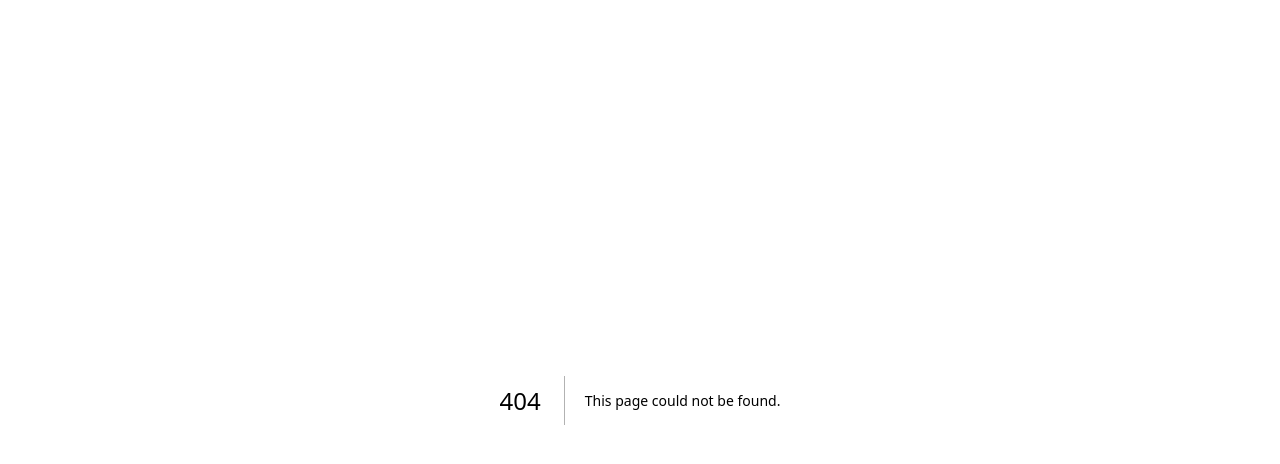
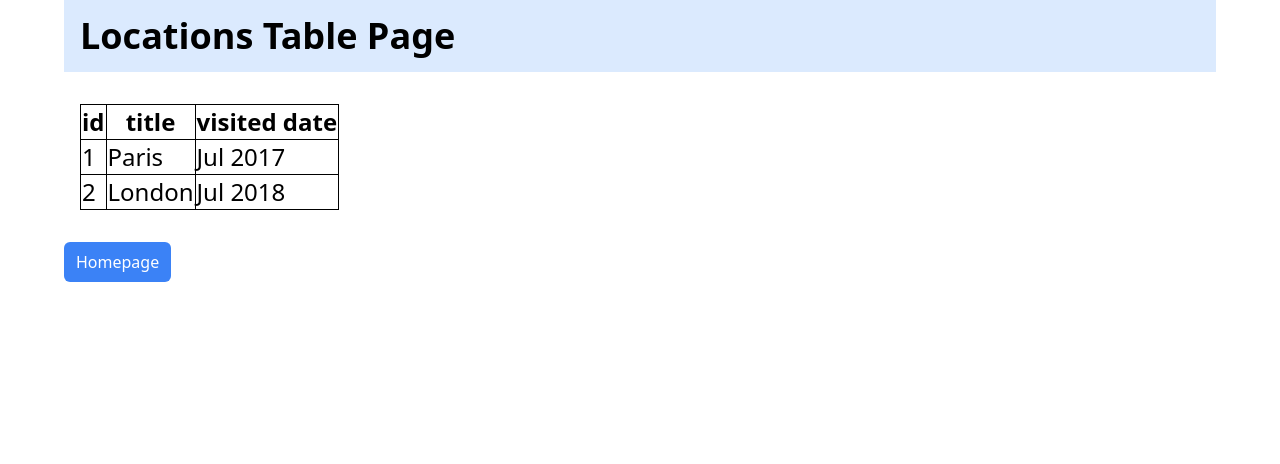
Before and after one commit to lebronius23/skillscity-mp, a Next.js app: page /locations-table in a window 1280 px wide. Before the commit this address had no page. Shown: the top 464 px of the page. Built offline with nearby package versions, Linux system fonts and the light colour scheme.

Commit message:
added static table to locations page

```diff
--- /dev/null
+++ b/components/locations/locations-table/index.js
@@ -0,0 +1,29 @@
+export default function LocationsTable() {
+    return (
+        <table className="border border-black text-2xl">
+            <thead>
+                <tr>
+                    <th className="border border-black">id</th>
+                    <th className="border border-black">title</th>
+                    <th className="border border-black">visited date</th>
+                </tr>
+            </thead>
+            <tbody>
+                <tr>
+                    <td className="border border-black">
+                        1
+                    </td>
+                    <td className="border border-black">Paris</td>
+                    <td className="border border-black">Jul 2017</td>
+                </tr>
+                <tr>
+                    <td className="border border-black">
+                        2
+                    </td>
+                    <td className="border border-black">London</td>
+                    <td className="border border-black">Jul 2018</td>
+                </tr>
+            </tbody>
+        </table>
+    )
+}
--- /dev/null
+++ b/pages/locations-table.js
@@ -0,0 +1,26 @@
+import Header from "@/components/shared/header";
+import Footer from "@/components/shared/footer";
+import Content from "@/components/shared/content";
+import LocationsTable from "@/components/locations/locations-table";
+
+export default function LocationsTablePage() {
+    return (
+        <div className="w-full">
+            <Header name="Locations Table"/>
+
+            <Content>
+                <div className="w-full max-w-6xl mx-auto mt-8">
+                    <LocationsTable/>
+                </div>
+            </Content>
+
+
+
+            <Footer
+                buttons={[
+                    { title: "Homepage", href: "/" }
+                ]}
+            />
+        </div>
+    );
+}
```
